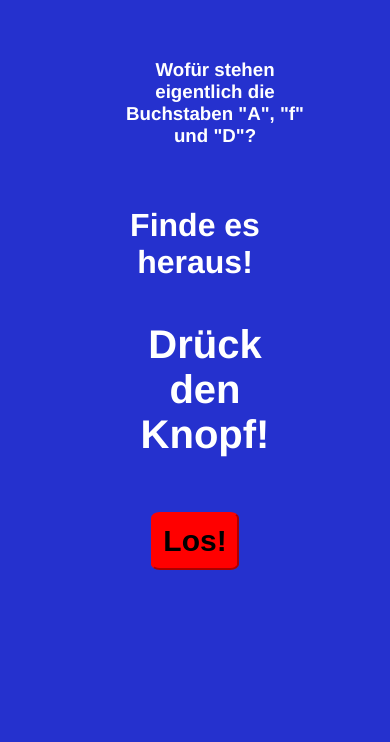
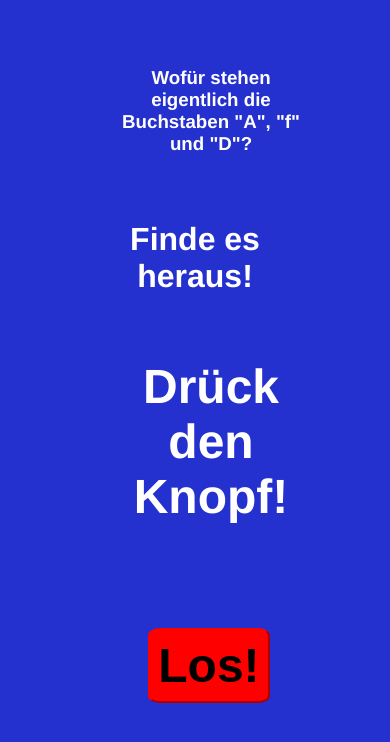
Before and after one commit to afdnamegenerator/afdnamegenerator.github.io, a plain HTML site: page index.html in a window 390 px wide. Drawn offline with Linux system fonts and the light colour scheme.

Commit message:
more mobile friendly design test

```diff
--- a/styles.css
+++ b/styles.css
@@ -7,53 +7,53 @@ body {
 .afdField {
     width : 50%;
     text-align: center;
-    margin: 5px 25%;
-    padding: 10px;
-    font-size: 30px;
+    margin: 1rem 25%;
+    padding: 1rem;
+    font-size: 5rem;
 }
 
 .afdButton {
     background-color: red;
     text-align: center;
-    margin: 5px 25%;
-    font-size: 30px;
+    margin: 0.5rem 25%;
+    font-size: 3rem;
     font-weight: bold;
     color: black;
-    padding: 10px;
+    padding: 0.5rem;
     border-radius: 10%;
     border-color: red;
 }
 
 .afdButtonContainer {
     text-align: center;
-    margin: 5px 25%;
+    margin: 1rem 25%;
     font-size: larger;
 }
 
 .afdIntroduction {
     width : 50%;
     text-align: center;
-    margin: 20px 25%;
-    padding: 20px;
+    margin: 2rem 25%;
+    padding: 1rem;
 }
 
 .afdHeading {
     width : 50%;
     text-align: center;
-    margin: 5px 25%;
+    margin: 2rem 25%;
 }
 
 .afdResults {
-   font-size: 40px;
-   padding: 10px;
+   font-size: 3rem;
+   padding: 1rem;
    font-weight: bolder;
 }
 
 .afdPadding {
-    padding: 10px;
+    padding: 1rem;
 }
 
 #afdTweetContainer {
     text-align: center;
-    margin: 5px 25%;
+    margin: 0.5rem 25%;
 }
```
